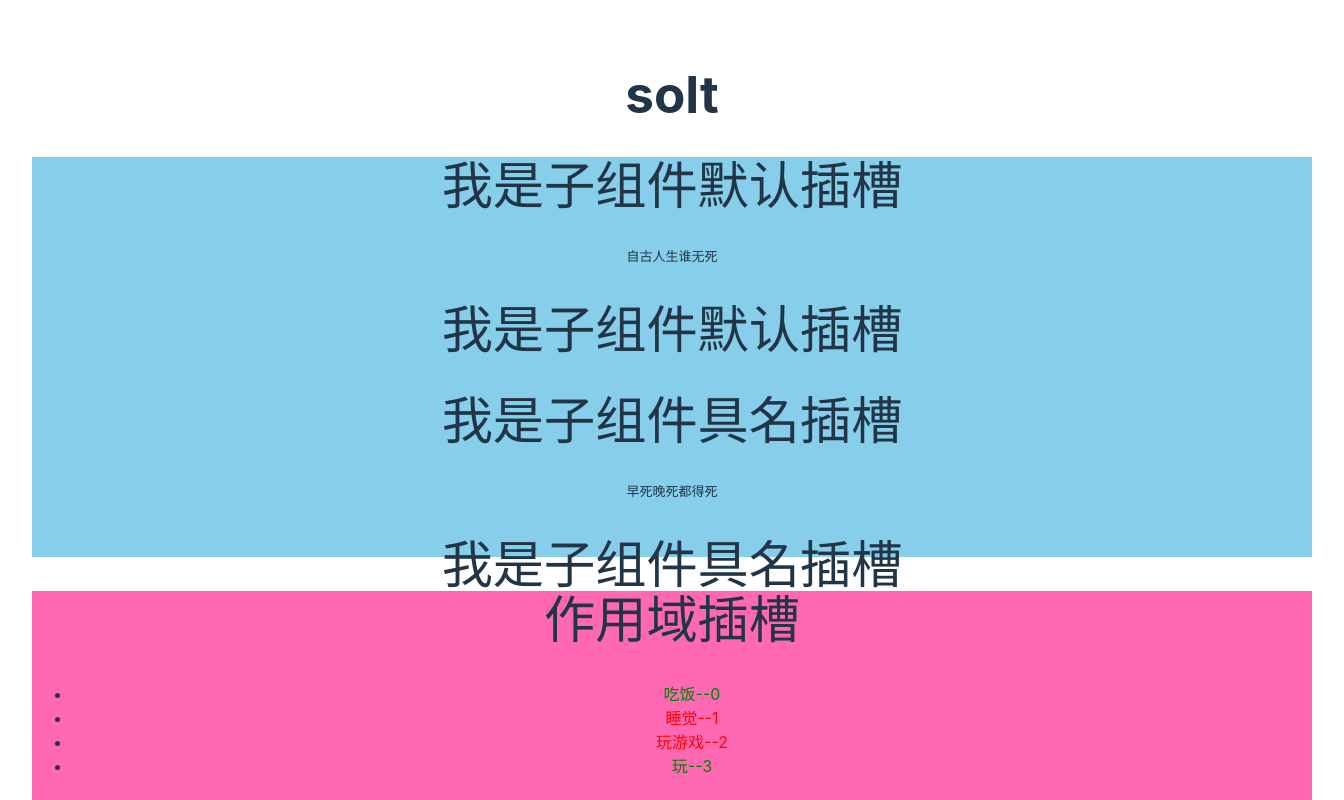
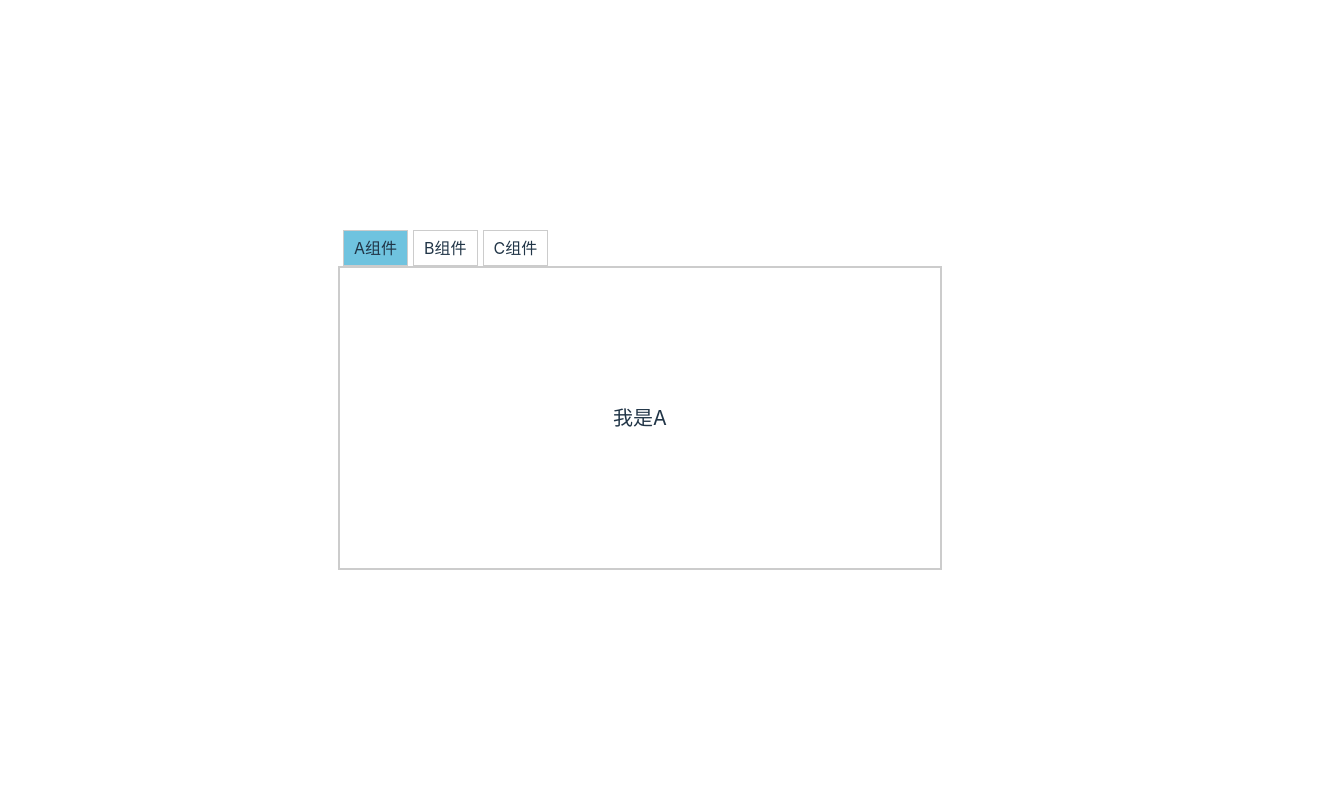
Before and after one commit to minzhongshi/study-miscellaneous, a Vue app in the folder Vue3+TS+pinia/vue3-学习/: page / in a window 1280 px wide. Shown: the top 800 px of the page, 1344 px wide, since content can reach past the window. Built offline with nearby package versions, Linux system fonts and the light colour scheme.

Commit message:
1.全局组件 2.递归组件 3.动态组件 4.异步组件，JS打包分包视频观看

```diff
--- a/Vue3+TS+pinia/vue3-学习/src/App.vue
+++ b/Vue3+TS+pinia/vue3-学习/src/App.vue
@@ -9,10 +9,88 @@ import Ref from "./views/vue3_响应式/ref全家桶/ref.vue";
 import AntiShake from "./views/vue3_响应式/ref全家桶/customRef实现防抖/antiShake.vue";
 import Reactive from "./views/vue3_响应式/reactive全家桶/reactive.vue";
 import BEM_layout from "./views/BEM架构与layout布局/BEM_layout.vue";
-import SzieDireect from "./views/指令/szieDireect.vue";
+import SzieDireect from "./views/自定义指令/监听宽高指令v-size-ob/szieDireect.vue";
 import ProvideInjectTest from "./views/组件通讯/07_provide-inject/ProvideInjectTest.vue";
 import Index from "./views/组件通讯/08_pinia/index.vue";
 import SlotTest from "./views/组件通讯/09_slot/SlotTest.vue";
+import Card from "./components/组件/全局组件/Card.vue";
+import Tree from "./components/组件/递归组件/Tree.vue";
+import {markRaw, reactive, ref, shallowRef} from "vue";
+import A from "./components/组件/动态组件/A.vue";
+import B from "./components/组件/动态组件/B.vue";
+import C from "./components/组件/动态组件/C.vue";
+
+// 递归组件
+interface Tree {
+  name: string,
+  checked: boolean,
+  children?: Tree[]
+}
+const data = reactive<Tree[]>([
+  {
+    name: '1',
+    checked: false,
+    children: [
+      {
+        name: '1-1',
+        checked: true,
+      }
+    ]
+  },
+  {
+    name: '2',
+    checked: false,
+  },
+  {
+    name: '3',
+    checked: false,
+    children: [
+      {
+        name: '3-1',
+        checked: false,
+        children: [
+          {
+            name: '3-1-1',
+            checked: false,
+            children: [
+              {
+                name: '3-1-1-1',
+                checked: false,
+              }
+            ]
+          }
+        ]
+      },
+      {
+        name: '3-2',
+        checked: false,
+      }
+    ]
+  }
+])
+
+//动态组件
+const data2 = reactive([
+  {
+    name: 'A组件',
+    com: markRaw(A)
+  },
+  {
+    name: 'B组件',
+    com: markRaw(B)
+  },
+  {
+    name: 'C组件',
+    com: markRaw(C)
+  }
+])
+const comId= shallowRef(A)
+const active = ref(0)
+const switchCom =(item,index)=>{
+  comId.value = item.com
+  active.value = index
+}
+
 </script>
 
 <template>
@@ -29,8 +107,25 @@ import SlotTest from "./views/组件通讯/09_slot/SlotTest.vue";
 <!--  <SzieDireect/>-->
 <!--  <ProvideInjectTest/>-->
 <!--  <Index/>-->
-  <SlotTest/>
+<!--  <SlotTest/>-->
+<!--  <Card/>-->
+<!--    <Tree :data="data"></Tree>-->
+    <div style="display: flex" >
+      <div @click="switchCom(item,index)" :class="[active === index ? 'active': '']" class="tabs" v-for="(item,index) in data2">
+        <div>{{item.name}}</div>
+      </div>
+    </div>
+    <component :is="comId"></component>
 </template>
 
 <style scoped>
+.active {
+  background-color: #6fc3df;
+}
+.tabs{
+  border: 1px solid #ccc;
+  padding: 5px 10px;
+  margin-left: 5px;
+  cursor: pointer;
+}
 </style>
--- /dev/null
+++ b/Vue3+TS+pinia/vue3-学习/src/components/组件/全局组件/Card.vue
@@ -0,0 +1,37 @@
+<script setup lang="ts">
+/**
+ * 在main.ts文件中引入组件
+ * 利用app.component('<组件名称>'，<引入组件>)将组件挂载到全局
+ */
+</script>
+
+<template>
+<div class="card">
+  <header>
+    <div>标题</div>
+    <div>副标题</div>
+  </header>
+
+  <section>
+    内容
+  </section>
+</div>
+</template>
+
+<style scoped lang="scss">
+$border: #ccc;
+.card {
+  border: 1px solid $border;
+  width: 400px;
+  header{
+    display: flex;
+    justify-content: space-between;
+    padding: 5px;
+    border-bottom: 1px solid $border;
+  }
+  section{
+    padding: 5px;
+    min-height: 300px;
+  }
+}
+</style>
--- /dev/null
+++ b/Vue3+TS+pinia/vue3-学习/src/components/组件/动态组件/A.vue
@@ -0,0 +1,24 @@
+<script setup lang="ts">
+/**
+ * 动态组件，作用场景 tab切换（也可以用动态路由）
+ * markRaw : 标记一个对象，使其永远不会成为响应式对象
+ */
+</script>
+
+<template>
+  <div class="com">
+    我是A
+  </div>
+</template>
+
+<style scoped>
+.com{
+  height: 300px;
+  border: 2px solid #ccc;
+  font-size: 20px;
+  display: flex;
+  justify-content: center;
+  align-items: center;
+  width: 600px;
+}
+</style>
--- /dev/null
+++ b/Vue3+TS+pinia/vue3-学习/src/components/组件/动态组件/B.vue
@@ -0,0 +1,21 @@
+<script setup lang="ts">
+
+</script>
+
+<template>
+  <div class="com">
+    我是B
+  </div>
+</template>
+
+<style scoped >
+.com{
+  height: 300px;
+  border: 2px solid #ccc;
+  font-size: 20px;
+  display: flex;
+  justify-content: center;
+  align-items: center;
+  width: 600px;
+  }
+</style>
--- /dev/null
+++ b/Vue3+TS+pinia/vue3-学习/src/components/组件/动态组件/C.vue
@@ -0,0 +1,21 @@
+<script setup lang="ts">
+
+</script>
+
+<template>
+<div class="com">
+  我是C
+</div>
+</template>
+
+<style scoped>
+.com{
+  height: 300px;
+  border: 2px solid #ccc;
+  font-size: 20px;
+  display: flex;
+  justify-content: center;
+  align-items: center;
+  width: 600px;
+}
+</style>
--- /dev/null
+++ b/Vue3+TS+pinia/vue3-学习/src/components/组件/递归组件/Tree.vue
@@ -0,0 +1,54 @@
+<script setup lang="ts">
+/**
+ * 主要用于多数据嵌套关系，根据嵌套来渲染组件
+ * 使用：
+ * （1）直接使用组件名
+ *     <Tree v-if="item?.children?.length" :data="item?.children"></Tree>
+ * （2）在新的script标签中导出名称属性
+ *     <script lang="ts">
+ *      export default  {
+ *        name:'smz'
+ *      }
+ * （3）在defineOptions对象里面定义name属性
+ * 利用v-if判断递归终止条件，绑定data值为开始对象的子项集合
+ *
+ * 注：在递归组件加事件时，需要注意事件冒泡，可通过.stop防止冒泡
+ *     vue3传递event使用$event传递
+ */
+interface Tree {
+  name: string,
+  checked: boolean,
+  children?: Tree[]
+}
+defineProps<{
+  data?:Tree[]
+}>()
+defineOptions({
+  name: 'Tree2'
+})
+const clickTop =(item,e)=>{
+  console.log(item)
+  console.log(e)
+}
+
+</script>
+
+<!--<script lang="js">-->
+// export default  {
+//   name: 'Tree1'
+// }
+<!--</script>-->
+<template>
+  <div @click.stop="clickTop(item,$event)" class="tree" v-for="item in data">
+    <input v-model="item.checked" type="checkbox" ><span>{{item.name}}</span>
+    <Tree v-if="item?.children?.length" :data="item?.children"></Tree>
+<!--    <Tree1 v-if="item?.children?.length" :data="item?.children"></Tree1>-->
+<!--    <Tree2 v-if="item?.children?.length" :data="item?.children"></Tree2>-->
+  </div>
+</template>
+
+<style scoped>
+.tree{
+  margin-left: 25px;
+}
+</style>
```
Also changed, not shown: Vue3+TS+pinia/vue3-学习/package.json (+12 -0 lines), Vue3+TS+pinia/vue3-学习/src/components/HelloWorld.vue (deleted, +0 -38 lines), Vue3+TS+pinia/vue3-学习/src/main.ts (+7 -0 lines), Vue3+TS+pinia/vue3-学习/src/views/自定义指令/监听宽高指令v-size-ob/szieDireect.vue (renamed from Vue3+TS+pinia/vue3-学习/src/views/指令/szieDireect.vue).
